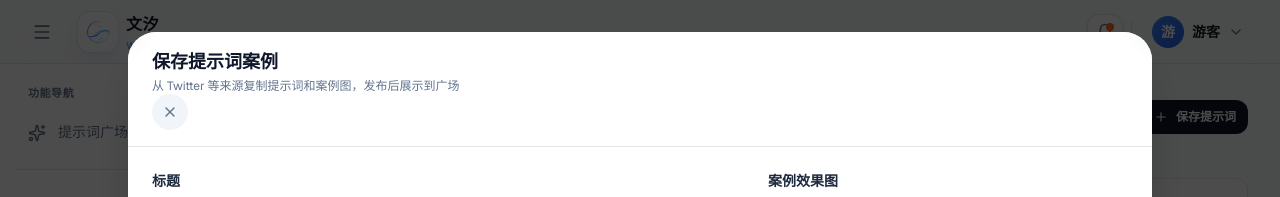
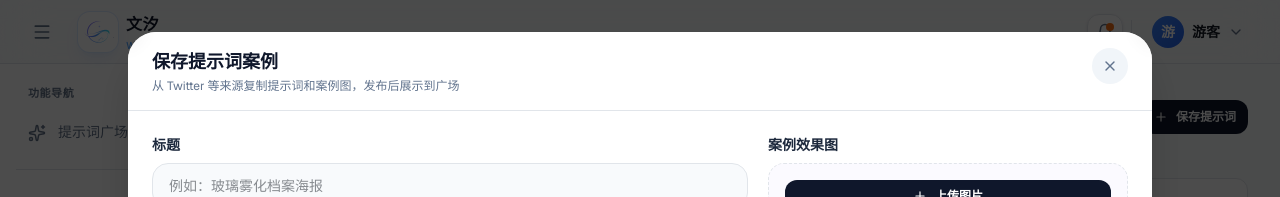
Before and after one commit to wentao-tab/Wenxi-ai-clone, a Next.js app: page / in a window 1280 px wide. Both pictures are taken after a click on the button "保存提示词". Shown: the top 197 px of the page. Built offline with nearby package versions, Linux system fonts and the light colour scheme.

Commit message:
Fix composer close button placement

```diff
--- a/src/components/xhs-square.tsx
+++ b/src/components/xhs-square.tsx
@@ -1015,8 +1015,8 @@ function PromptComposer({
   return (
     <div className="fixed inset-0 z-50 flex items-center justify-center bg-black/70 p-4">
       <div className="flex max-h-[92vh] w-full max-w-5xl flex-col overflow-hidden rounded-[28px] bg-white shadow-2xl">
-        <div className="shrink-0 border-b border-gray-100 bg-white/90 px-5 py-4 backdrop-blur sm:px-6">
-          <div>
+        <div className="relative shrink-0 border-b border-gray-100 bg-white/90 px-5 py-4 pr-16 backdrop-blur sm:px-6 sm:pr-20">
+          <div className="min-w-0">
             <h2 className="text-lg font-bold text-slate-900">保存提示词案例</h2>
             <p className="mt-0.5 text-xs text-slate-500">
               从 Twitter 等来源复制提示词和案例图，发布后展示到广场
@@ -1025,7 +1025,7 @@ function PromptComposer({
           <button
             type="button"
             onClick={onClose}
-            className="inline-flex h-9 w-9 items-center justify-center rounded-full bg-slate-100 text-slate-500 transition-colors hover:bg-slate-200"
+            className="absolute right-5 top-4 inline-flex h-9 w-9 items-center justify-center rounded-full bg-slate-100 text-slate-500 transition-colors hover:bg-slate-200 sm:right-6"
             aria-label="关闭"
           >
             <X className="h-4 w-4" />
```
